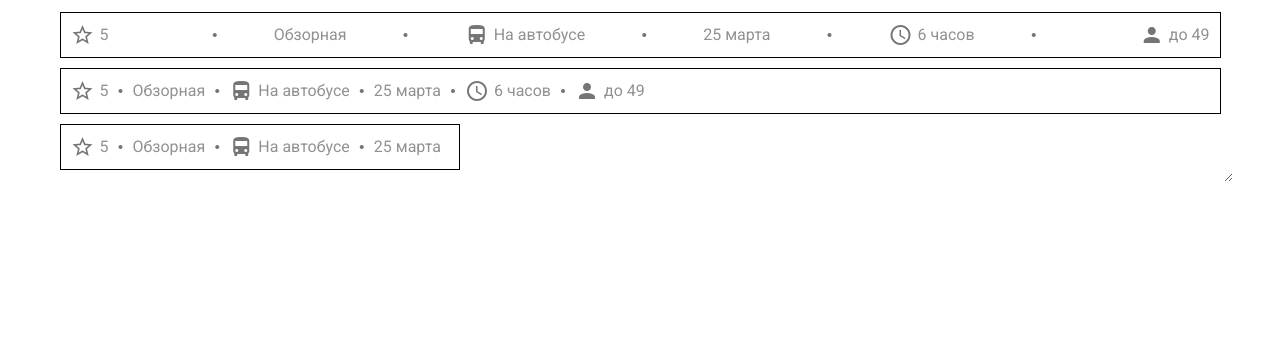
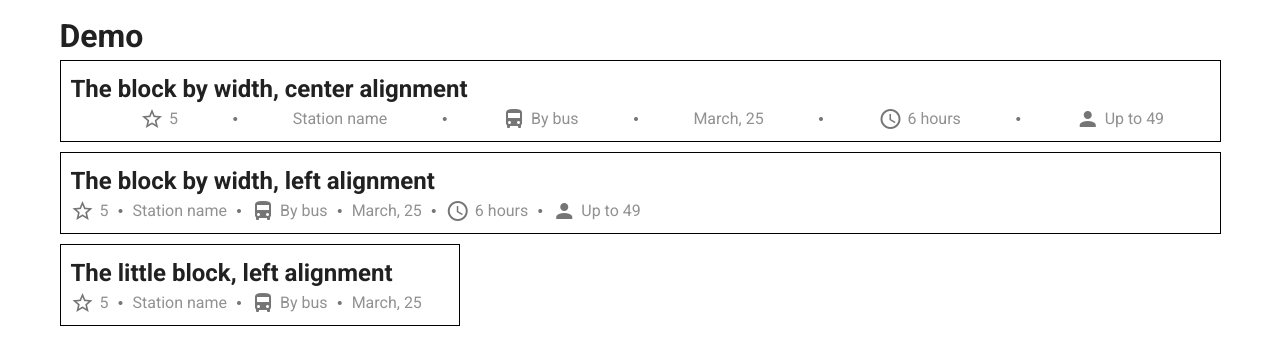
Before and after one commit to kkxley/tag-list, a Vue app: page / in a window 1280 px wide. Shown: the top 364 px of the page. Built offline with nearby package versions, Linux system fonts and the light colour scheme.

Commit message:
Изменены стили, добавлены пояснения

```diff
--- a/src/App.vue
+++ b/src/App.vue
@@ -1,14 +1,18 @@
 <template>
   <v-app>
     <v-main>
-      <v-container class="example-wrapper">
+      <v-container>
+        <h1>Demo</h1>
         <div class="example-block">
-          <TagList :tags="tags" justify />
+          <h2>The block by width, center alignment</h2>
+          <TagList :tags="tags" is-center-alignment />
         </div>
         <div class="example-block">
+          <h2>The block by width, left alignment</h2>
           <TagList :tags="tags" />
         </div>
         <div class="example-block example-block_small">
+          <h2>The little block, left alignment</h2>
           <TagList :tags="tags" />
         </div>
       </v-container>
@@ -26,25 +30,25 @@ const TAGS = [
   },
   {
     id: 2,
-    label: 'Обзорная',
+    label: 'Station name',
   },
   {
     id: 3,
-    label: 'На автобусе',
+    label: 'By bus',
     icon: 'bus'
   },
   {
     id: 4,
-    label: '25 марта',
+    label: 'March, 25',
   },
   {
     id: 5,
-    label: '6 часов',
+    label: '6 hours',
     icon: 'clock-outline'
   },
   {
     id: 6,
-    label: 'до 49',
+    label: 'Up to 49',
     icon: 'account'
   }
 ];
@@ -62,11 +66,6 @@ export default {
 
 <style lang="scss" scoped>
 .example {
-  &-wrapper {
-    resize: horizontal;
-    overflow: auto;
-  }
-
   &-block {
     padding: 10px;
     border: 1px solid black;
--- a/src/components/tags/TagList.vue
+++ b/src/components/tags/TagList.vue
@@ -1,5 +1,5 @@
 <template>
-  <div :class="['tag-list', {'tag-list_justify': justify}]" :style="cssVars">
+  <div :class="['tag-list', {'tag-list_justify-center': isCenterAlignment}]" :style="cssVars">
     <div :key="`item-${tag.id}`" v-for="tag in tags" class="tag-list__item">
       <v-icon class="tag-list__divider" size="24">
         mdi-circle-small
@@ -24,7 +24,7 @@ export default {
         return value.every((element) => element.label);
       }
     },
-    justify: {
+    isCenterAlignment: {
       type: Boolean,
       default: false
     }
@@ -68,8 +68,8 @@ $divider-size: 24px;
     display: none;
   }
 
-  &_justify {
-    justify-content: space-between;
+  &_justify-center {
+    justify-content: center;
   }
 
   &__item {
@@ -78,22 +78,13 @@ $divider-size: 24px;
     align-items: center;
   }
 
-  &_justify &__item {
+  &_justify-center &__item {
     flex: 1 1 auto;
     justify-content: center;
     padding-left: $divider-size;
-
-    &:first-of-type {
-      justify-content: flex-start;
-      padding-left: initial;
-    }
-
-    &:last-of-type {
-      justify-content: flex-end;
-    }
   }
 
-  &_justify &__divider {
+  &_justify-center &__divider {
     position: absolute;
     left: 0;
   }
```
